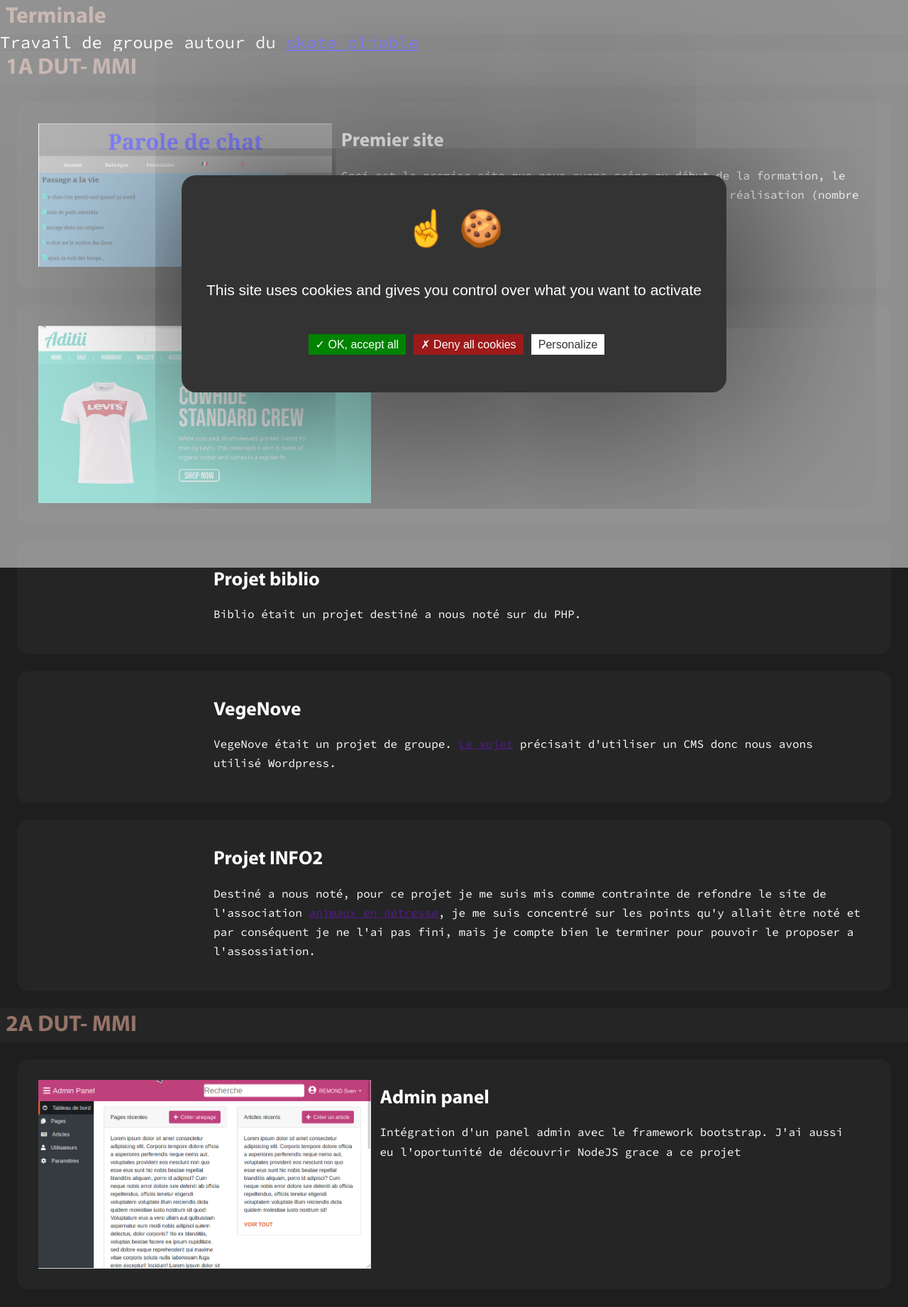
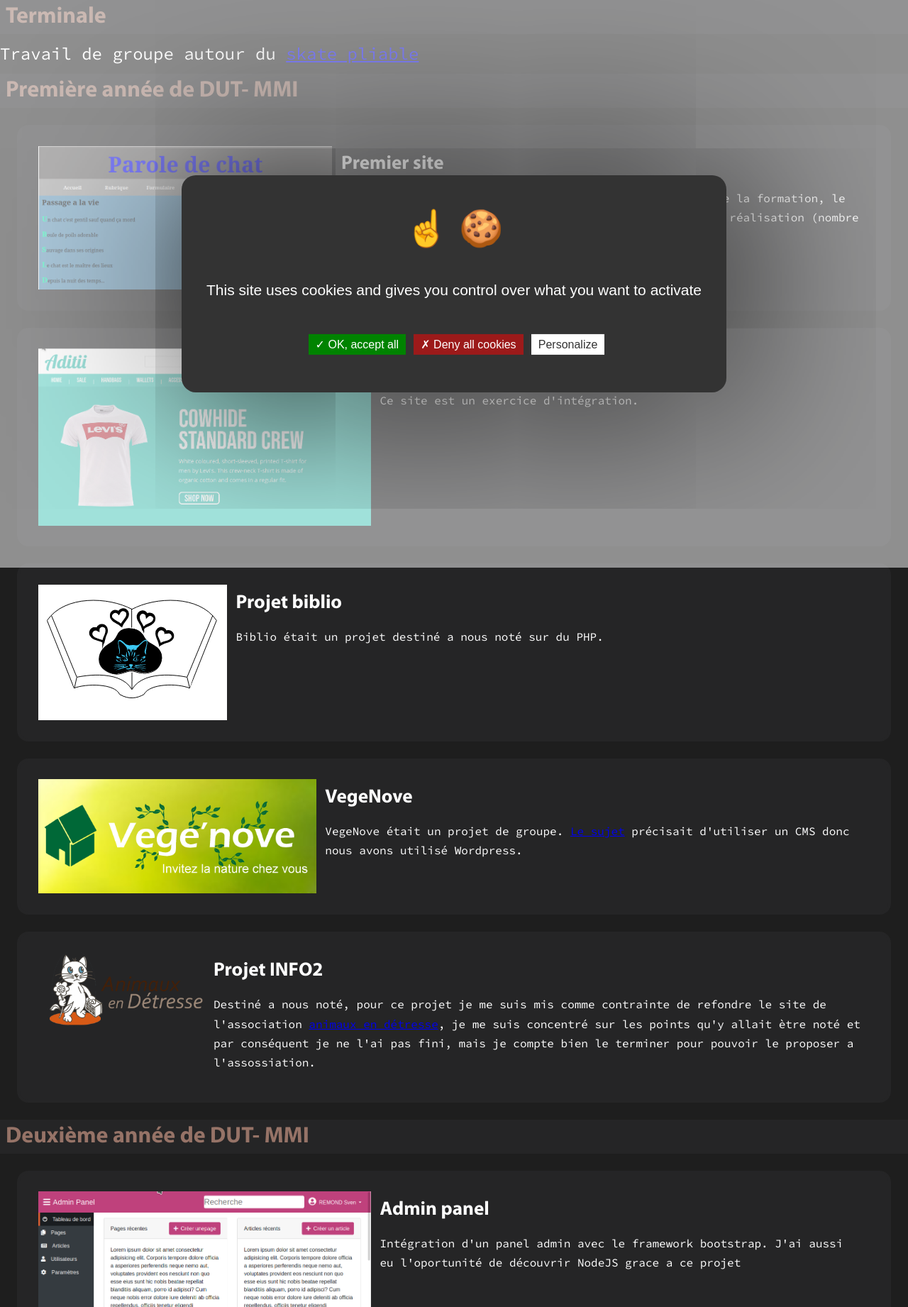
Before and after one commit to SvenREMOND/CV_REMOND_Sven, a PHP site: page /Portfolio.html in a window 1280 px wide. Shown: the top 1842 px of the page at 71% size. Run offline with PHP 8.4, Linux system fonts and the light colour scheme; some libraries are stand-ins or nearby versions.

Commit message:
corection line height, ajout des derniere image du portfolio et mise en place de AJAX pour formumaire

```diff
--- a/Portfolio.html
+++ b/Portfolio.html
@@ -78,14 +78,16 @@
 	<body>
 		<main class="container">
 			<h4>Terminale</h4>
-			<p>
+			<p class="space">
 				Travail de groupe autour du
-				<a href="https://drive.google.com/drive/folders/10q_VyEQRK-6-XpRL8UzrgLaDFkvn-x9D?usp=sharing">skate pliable</a>
+				<a target="_blank" href="https://drive.google.com/drive/folders/10q_VyEQRK-6-XpRL8UzrgLaDFkvn-x9D?usp=sharing"
+					>skate pliable</a
+				>
 			</p>
-			<h4>1A DUT- MMI</h4>
+			<h4>Première année de DUT- MMI</h4>
 
 			<div class="containerCreation">
-				<img src="./Images/realisation/First_site.png" alt="" class="containerCreation__image" />
+				<img src="./Images/realisation/First_site.png" class="containerCreation__image" />
 				<div class="containerCreation__text">
 					<p class="containerCreation__text--titre">Premier site</p>
 					<p>
@@ -96,7 +98,7 @@
 			</div>
 
 			<div class="containerCreation">
-				<img src="./Images/realisation/Aditii.png" alt="" class="containerCreation__image" />
+				<img src="./Images/realisation/Aditii.png" class="containerCreation__image" />
 				<div class="containerCreation__text">
 					<p class="containerCreation__text--titre">Aditii</p>
 					<p>Ce site est un exercice d'intégration.</p>
@@ -104,7 +106,7 @@
 			</div>
 
 			<div class="containerCreation">
-				<img src="" alt="" class="containerCreation__image" />
+				<img src="./Images/realisation/Biblio.png" class="containerCreation__image" />
 				<div class="containerCreation__text">
 					<p class="containerCreation__text--titre">Projet biblio</p>
 					<p>Biblio était un projet destiné a nous noté sur du PHP.</p>
@@ -112,32 +114,38 @@
 			</div>
 
 			<div class="containerCreation">
-				<img src="" alt="" class="containerCreation__image" />
+				<img src="./Images/realisation/VegeNove.png" class="containerCreation__image" />
 				<div class="containerCreation__text">
 					<p class="containerCreation__text--titre">VegeNove</p>
 					<p>
-						VegeNove était un projet de groupe. <a href="">Le sujet</a> précisait d'utiliser un CMS donc nous avons
-						utilisé Wordpress.
+						VegeNove était un projet de groupe.
+						<a
+							target="_blank"
+							href="https://drive.google.com/drive/folders/1GJXWQGvwiF-mL5LYumocTPeO_9mTpsMk?usp=sharing"
+							>Le sujet</a
+						>
+						précisait d'utiliser un CMS donc nous avons utilisé Wordpress.
 					</p>
 				</div>
 			</div>
 
 			<div class="containerCreation">
-				<img src="" alt="" class="containerCreation__image" />
+				<img src="./Images/realisation/Projet_INFO2.png" class="containerCreation__image" />
 				<div class="containerCreation__text">
 					<p class="containerCreation__text--titre">Projet INFO2</p>
 					<p>
 						Destiné a nous noté, pour ce projet je me suis mis comme contrainte de refondre le site de l'association
-						<a href="">animaux en détresse</a>, je me suis concentré sur les points qu'y allait ètre noté et par
-						conséquent je ne l'ai pas fini, mais je compte bien le terminer pour pouvoir le proposer a l'assossiation.
+						<a target="_blank" href="http://www.animaux-en-detresse.com/">animaux en détresse</a>, je me suis concentré
+						sur les points qu'y allait ètre noté et par conséquent je ne l'ai pas fini, mais je compte bien le terminer
+						pour pouvoir le proposer a l'assossiation.
 					</p>
 				</div>
 			</div>
 
-			<h4>2A DUT- MMI</h4>
+			<h4>Deuxième année de DUT- MMI</h4>
 
 			<div class="containerCreation">
-				<img src="./Images/realisation/Admin_panel.png" alt="" class="containerCreation__image" />
+				<img src="./Images/realisation/Admin_panel.png" class="containerCreation__image" />
 				<div class="containerCreation__text">
 					<p class="containerCreation__text--titre">Admin panel</p>
 					<p>
@@ -148,7 +156,7 @@
 			</div>
 
 			<div class="containerCreation">
-				<img src="./Images/realisation/Inte_smartphone.png" alt="" class="containerCreation__image" />
+				<img src="./Images/realisation/Inte_smartphone.png" class="containerCreation__image" />
 				<div class="containerCreation__text">
 					<p class="containerCreation__text--titre">Inte smartphone</p>
 					<p>Integraption d'une page smartphone pendant le premier cours de SASS</p>
@@ -156,7 +164,7 @@
 			</div>
 
 			<div class="containerCreation">
-				<img src="./Images/realisation/PROG3_card.png" alt="" class="containerCreation__image" />
+				<img src="./Images/realisation/PROG3_card.png" class="containerCreation__image" />
 				<div class="containerCreation__text">
 					<p class="containerCreation__text--titre">Liste de lien</p>
 					<p>Projet sur plusieur séance destiner a amelioer, réviser et aprendre le JS</p>
--- a/index.html
+++ b/index.html
@@ -2,6 +2,7 @@
 <html lang="fr">
 	<head>
 		<meta charset="UTF-8" />
+		<link rel="shortcut icon" href="./Images/Logo.ico" />
 		<meta name="viewport" content="width=device-width, initial-scale=1.0" />
 		<link rel="canonical" href="https://sven-remond.fr" />
 		<link rel="stylesheet" href="style/css/style.css" />
@@ -295,7 +296,7 @@
 						<div class="Contact__info--item Contact__info--mail">
 							<h5>Mail</h5>
 							<p>
-								<a href="mailto:sven.remond.sti2@gmail.com">sven.remond.sti2@gmail.com</a>
+								<a href="mailto:contact@sven-remond.fr">contact@sven-remond.fr</a>
 							</p>
 						</div>
 
@@ -315,7 +316,7 @@
 						</div>
 					</div>
 
-					<form class="Contact__form" action="mail.php" method="POST">
+					<form class="Contact__form" method="POST">
 						<div class="row100">
 							<div class="col">
 								<div class="inputBox">
@@ -362,6 +363,7 @@
 								<span class="button__fill"></span>
 								Envoyer
 							</button>
+							<div class="button__send"></div>
 						</div>
 					</form>
 				</div>
--- a/mail.php
+++ b/mail.php
@@ -13,7 +13,4 @@ $message = $_POST['message'] . "\n\n de " . strtoupper($_POST['lastname']) . " "
 
 $mail = ['Subject' => $object, 'Message' => $message];
 
-sendMail($datas, $mail);
-
-header('Location: ./index.html');
-exit();
+// sendMail($datas, $mail);
--- a/style/css/style.css
+++ b/style/css/style.css
@@ -602,7 +602,7 @@ h4 {
   .Profil__presentation p {
     margin: 0;
     padding: 1vw;
-    line-height: 1.7rem;
+    line-height: 2rem;
   }
 }
 
@@ -919,6 +919,22 @@ h5 {
   width: 200px;
 }
 
+.button__send {
+  position: absolute;
+  left: 220px;
+  top: 0;
+  height: 100%;
+  font-size: 4.5rem;
+}
+
+.button__send--ok {
+  color: green;
+}
+
+.button__send--no {
+  color: red;
+}
+
 .button__fill {
   display: block;
   position: absolute;
@@ -1018,6 +1034,10 @@ h5 {
   }
 }
 
+.space {
+  padding: 1rem 0;
+}
+
 footer {
   padding-top: 20px;
   background-color: #1e1e1e;
--- a/style/scss/components/_contact.scss
+++ b/style/scss/components/_contact.scss
@@ -4,7 +4,6 @@ h5 {
 }
 
 .Contact {
-
 	&__info {
 		padding: 2vw;
 
@@ -231,6 +230,22 @@ h5 {
 	position: relative;
 	width: 200px;
 
+	&__send {
+		position: absolute;
+		left: 220px;
+		top: 0;
+		height: 100%;
+		font-size: 4.5rem;
+
+		&--ok {
+			color: green;
+		}
+
+		&--no {
+			color: red;
+		}
+	}
+
 	&__fill {
 		display: block;
 		position: absolute;
--- a/style/scss/components/_profile.scss
+++ b/style/scss/components/_profile.scss
@@ -11,7 +11,7 @@
 			@media screen AND (min-width: 1024px) {
 				margin: 0;
 				padding: 1vw;
-				line-height: 1.7rem;
+				line-height: 2rem;
 			}
 		}
 	}
--- a/style/scss/components/_realisation.scss
+++ b/style/scss/components/_realisation.scss
@@ -50,3 +50,7 @@
 		font-size: 1rem;
 	}
 }
+
+.space {
+	padding: 1rem 0;
+}
```
Also changed, not shown: JS/main.js (+54 -4 lines), Images/Logo.ico (added), Images/realisation/Biblio.png (added), Images/realisation/Projet_INFO2.png (added), Images/realisation/VegeNove.png (added), 2 other files.
